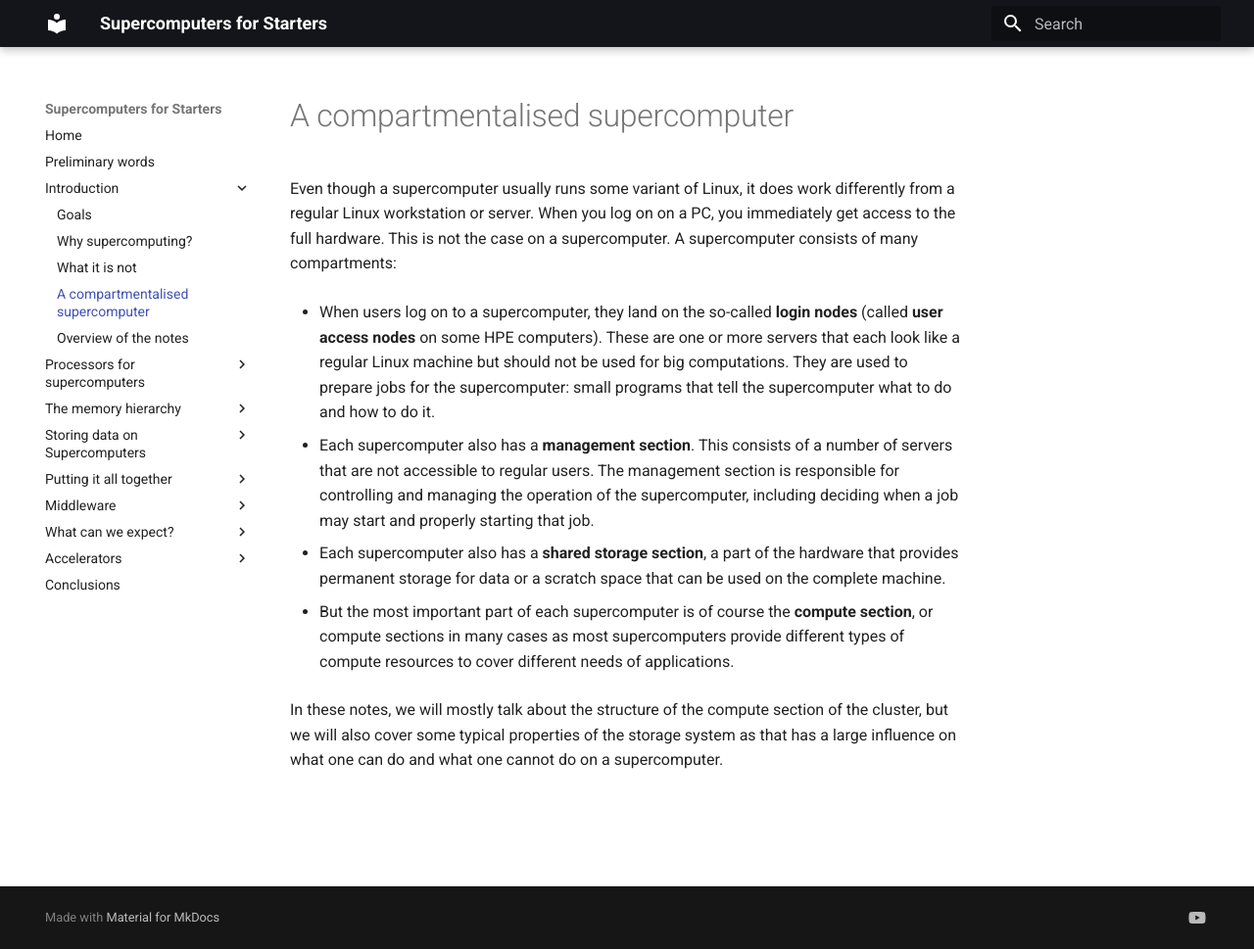
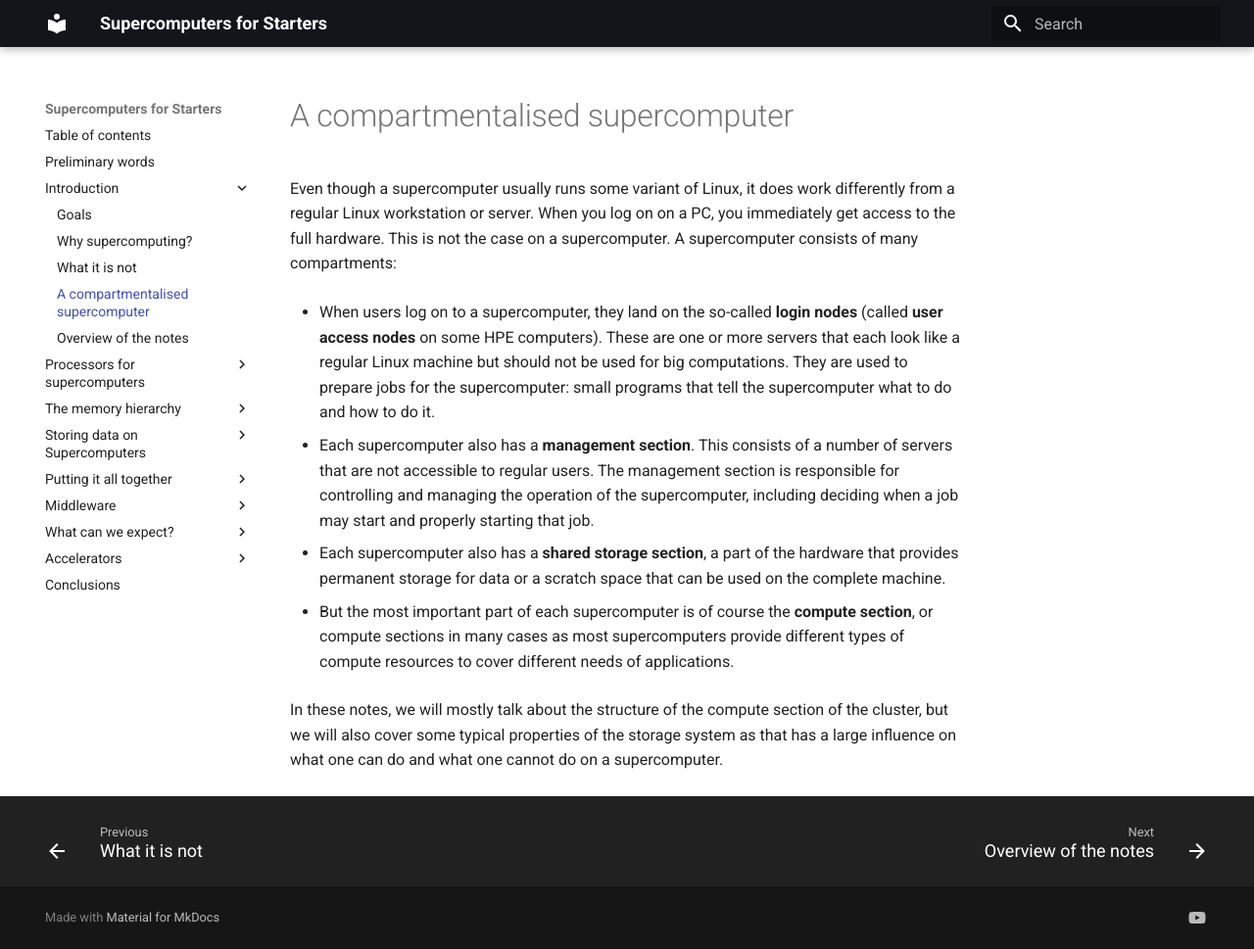
Before and after one commit to klust/SupercomputersForStarters, an MkDocs documentation site: the page built from docs/C01_Introduction/C01_S04_Compartmentalised.md, in a window 1280 px wide and 969 px high. Shown: the whole window at 98% size. Built offline with MkDocs 1.6.1 and Material for MkDocs 9.7.7, drawn with Linux system fonts in a browser that asks for light colours; some of the changed lines change nothing that is shown.

Commit message:
Adding previous/next page links.

```diff
--- a/mkdocs.yml
+++ b/mkdocs.yml
@@ -10,23 +10,27 @@ theme:
     #- navigation.tabs
     - navigation.top
     - navigation.indexes
+    # Add links to the next and previous page.
+    # Unfortunately this feature is rather limited and it is not easily possible
+    # to skip overview pages.
+    - navigation.footer
     - header.autohide
     - toc.follow
   palette:
     - primary: black
 
 nav:
-  - Home: index.md
+  - Table of contents: index.md
   - Preliminary words: C00_S00_preliminary.md
   - Introduction:
-    - C01_Introduction/index.md
+    #- C01_Introduction/index.md # Comment out to avoid getting this in the next/previous page navigation.
     - Goals: C01_Introduction/C01_S01_Goals.md
     - Why supercomputing?: C01_Introduction/C01_S02_Why.md
     - What it is not: C01_Introduction/C01_S03_What_it_is_not.md
     - A compartmentalised supercomputer: C01_Introduction/C01_S04_Compartmentalised.md
     - Overview of the notes: C01_Introduction/C01_S05_Overview.md
   - Processors for supercomputers:
-    - C02_Processors/index.md
+    #- C02_Processors/index.md # Comment out to avoid getting this in the next/previous page navigation.
     - Introduction: C02_Processors/C02_S01_Intro.md
     - A basic CPU: C02_Processors/C02_S02_Basic_CPU.md
     - ILP I - Pipelining: C02_Processors/C02_S03_ILP_I_Pipelining.md
@@ -41,13 +45,13 @@ nav:
     - Lessons learnt: C02_Processors/C02_S12_Lessons_learnt.md
     - Further reading: C02_Processors/C02_S13_Further_reading.md
   - The memory hierarchy:
-    - C03_Memory/index.md
+    #- C03_Memory/index.md # Comment out to avoid getting this in the next/previous page navigation.
     - The memory performance gap: C03_Memory/C03_S01_Performance_gap.md
     - The memory pyramid: C03_Memory/C03_S02_Memory_pyramid.md
     - AMD Rome: C03_Memory/C03_S03_AMD_Rome.md
     - AMD Milan: C03_Memory/C03_S04_AMD_Milan.md
   - Storing data on Supercomputers:
-    - C04_Storage/index.md
+    #- C04_Storage/index.md # Comment out to avoid getting this in the next/previous page navigation.
     - Introduction: C04_Storage/C04_S01_Introduction.md
     - Problems: C04_Storage/C04_S02_Problems.md
     - Parallel file systems: C04_Storage/C04_S03_Parallel_filesystems.md
@@ -55,7 +59,7 @@ nav:
     - To remember: C04_Storage/C04_S05_To_remember.md
     - Further reading: C04_Storage/C04_S06_Further_reading.md
   - Putting it all together:
-    - C05_Summary1/index.md
+    #- C05_Summary1/index.md # Comment out to avoid getting this in the next/previous page navigation.
     - Scaling: C05_Summary1/C05_S01_Scaling.md
     - Dennard scaling: C05_Summary1/C05_S02_Dennard_scaling.md
     - Transistor cost: C05_Summary1/C05_S03_Cost_transistor.md
@@ -64,7 +68,7 @@ nav:
     - Software, not hardware: C05_Summary1/C05_S06_Software_not_hardware.md
     - Building up the supercomputer: C05_Summary1/C05_S07_Building_up_the_supercomputer.md
   - Middleware:
-    - C06_Middleware/index.md
+    #- C06_Middleware/index.md # Comment out to avoid getting this in the next/previous page navigation.
     - Introduction: C06_Middleware/C06_S01_Introduction.md
     - Shared memory: C06_Middleware/C06_S02_Shared_memory.md
     - Vector computing: C06_Middleware/C06_S03_Vector_computing.md
@@ -72,13 +76,13 @@ nav:
     - Examples: C06_Middleware/C06_S05_Examples.md
     - Further reading: C06_Middleware/C06_S06_Further_reading.md
   - What can we expect?:
-    - C07_Expectations/index.md
+    #- C07_Expectations/index.md # Comment out to avoid getting this in the next/previous page navigation.
     - Speed-up: C07_Expectations/C07_S01_Speedup.md
     - Matrix multiplication: C07_Expectations/C07_S02_Matrix_multiplication.md
     - Speed-up and efficiency: C07_Expectations/C07_S03_Scaling.md
     - Conclusions: C07_Expectations/C07_S04_Conclusions.md
   - Accelerators:
-    - C08_Accelerators/index.md
+    #- C08_Accelerators/index.md # Comment out to avoid getting this in the next/previous page navigation.
     - What are accelerators?: C08_Accelerators/C08_S01_What_are_accelerators.md
     - Offloading: C08_Accelerators/C08_S02_Offloading.md
     - CPUs with accelerator features: C08_Accelerators/C08_S03_CPUs_accelerator_features.md
@@ -87,7 +91,6 @@ nav:
     - Further reading: C08_Accelerators/C08_S06_Further_reading.md
   - Conclusions:
     - C09_Conclusions/index.md
-
 
 plugins:
   # show revision date at bottom of each page
```
